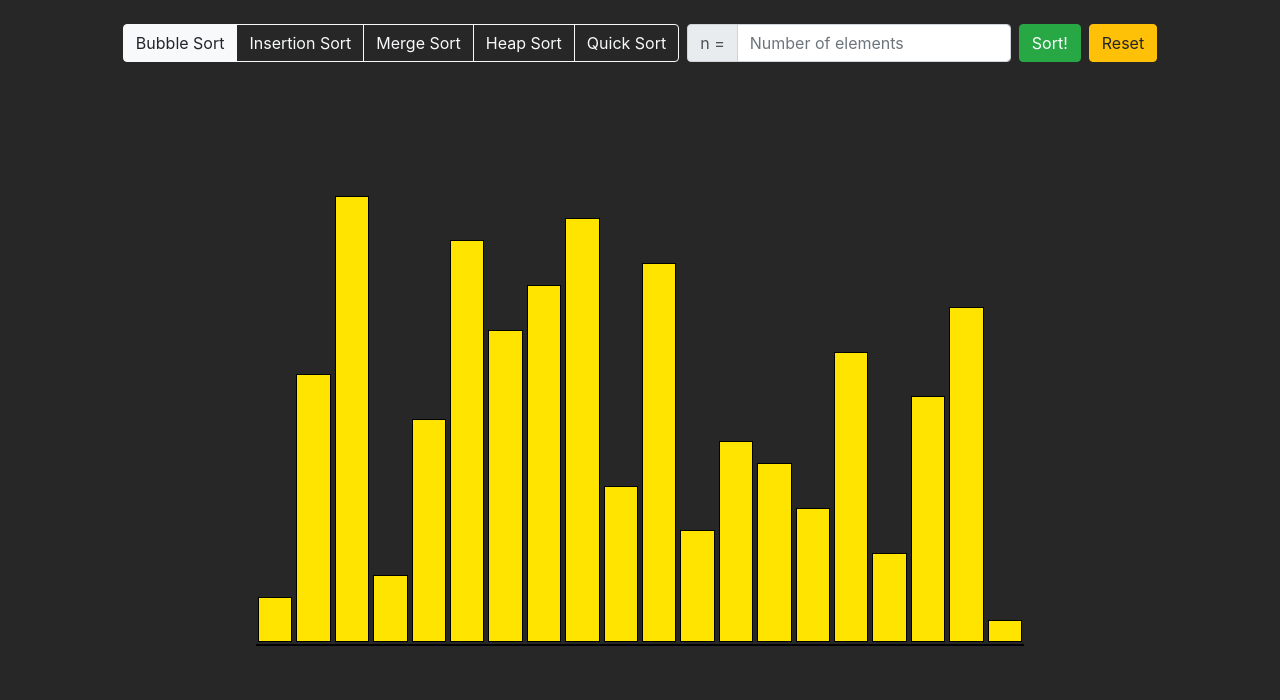
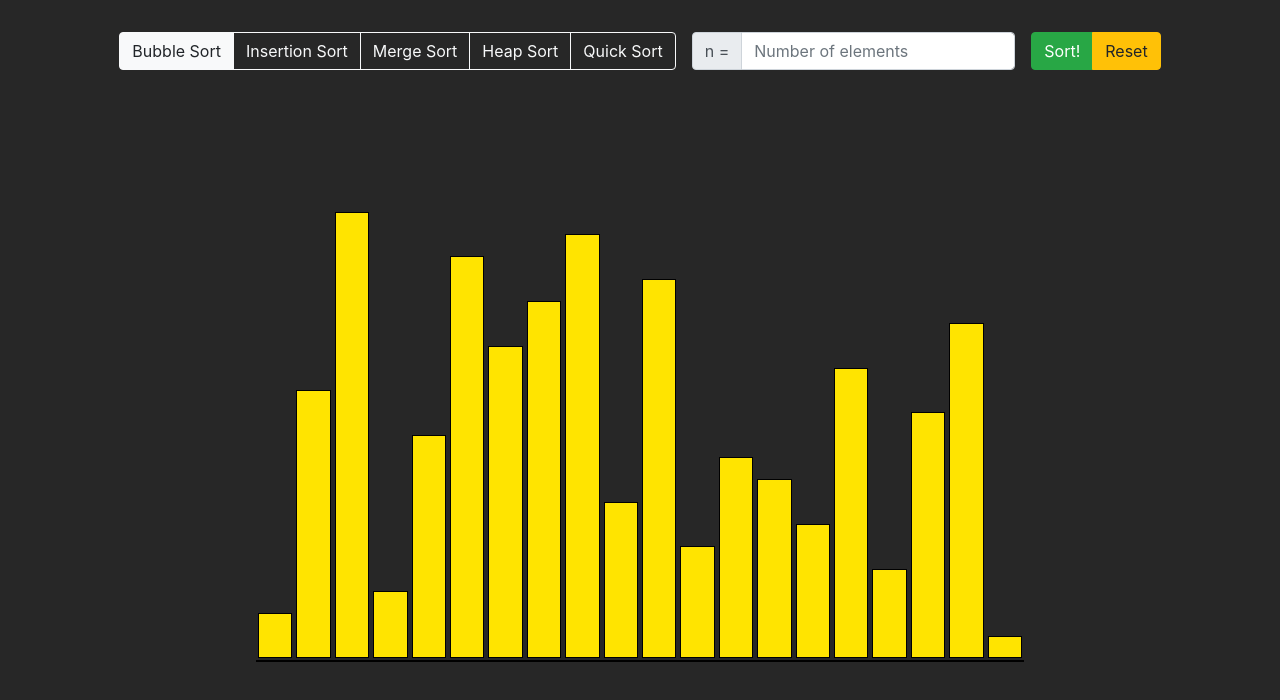
Before and after one commit to debecerra/Sorting-Visualization-Tool, a plain HTML site: page index.html in a window 1280 px wide. Drawn offline with nearby package versions, Linux system fonts and the light colour scheme.

Commit message:
Add spacing to buttons

```diff
--- a/index.html
+++ b/index.html
@@ -22,33 +22,32 @@
   <div class="btn-toolbar justify-content-center" role="toolbar" aria-label="Toolbar with button groups">
 
     <!-- Sort Buttons -->
-    <div class="btn-group mr-2 btn-group-toggle" id="sort-btn-group" role="group" data-toggle="buttons" aria-label="Sorting Algorithms">
+    <div class="btn-group mr-2 btn-group-toggle m-2" id="sort-btn-group" role="group" data-toggle="buttons" aria-label="Sorting Algorithms">
+
       <label class="btn btn-outline-light active">
         <input type="radio" name="sorting-options" id="bubblesort-btn" autocomplete="off" checked> Bubble Sort
       </label>
+
       <label class="btn btn-outline-light">
         <input type="radio" name="sorting-options" id="insertsort-btn" autocomplete="off"> Insertion Sort
       </label>
+
       <label class="btn btn-outline-light">
         <input type="radio" name="sorting-options" id="mergesort-btn" autocomplete="off"> Merge Sort
       </label>
+
       <label class="btn btn-outline-light">
         <input type="radio" name="sorting-options" id="heapsort-btn" autocomplete="off"> Heap Sort
       </label>
+
       <label class="btn btn-outline-light">
         <input type="radio" name="sorting-options" id="quicksort-btn" autocomplete="off"> Quick Sort
       </label>
 
-
-      <!-- <button id="bubblesort-btn" type="button" class="btn btn-info active">Bubble Sort</button>
-      <button id="insertsort-btn" type="button" class="btn btn-info">Insertion Sort</button>
-      <button id="mergesort-btn" type="button" class="btn btn-info">Merge Sort</button>
-      <button id="heapsort-btn" type="button" class="btn btn-info">Heap Sort</button>
-      <button id="quicksort-btn" type="button" class="btn btn-info">Quick Sort</button> -->
     </div>
 
       <!-- Number of elements input field -->
-    <div class="input-group mr-2">
+      <div class="input-group mr-2 m-2">
         <div class="input-group-prepend">
           <div class="input-group-text" id="btnGroupAddon">n = </div>
         </div>
@@ -56,14 +55,15 @@
       </div>
 
       <!-- Sort button -->
-    <div class="btn-group mr-2" role="group" aria-label="Submit group">
+      <div class="btn-group mr-2 m-2" role="group" aria-label="Submit group">
         <button id="sort-btn" type="button" class="btn btn-success">Sort!</button>
+        <button id="reset-btn" type="button" class="btn btn-warning">Reset</button>
       </div>
 
       <!-- Reset button -->
-    <div class="btn-group" role="group" aria-label="Reset group">
+      <!-- <div class="btn-group" role="group" aria-label="Reset group">
         <button id="reset-btn" type="button" class="btn btn-warning">Reset</button>
-    </div>
+      </div> -->
 
   </div>
 
```
Lines whose indentation alone changed are shown as unchanged.
